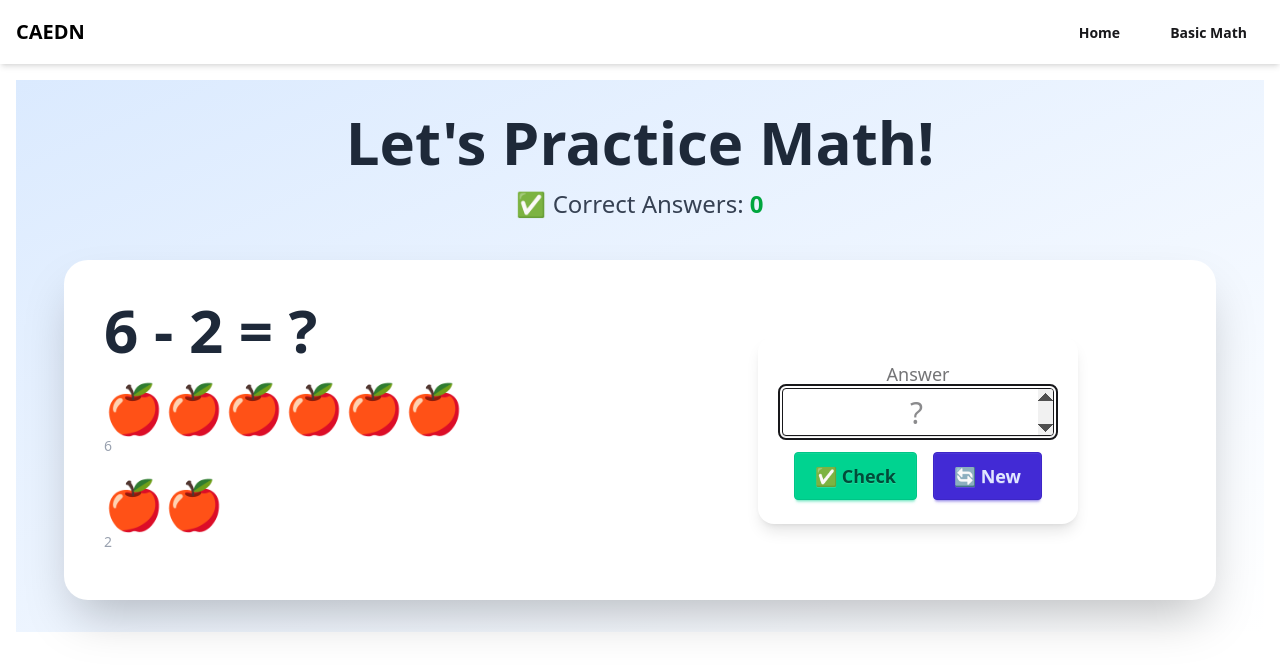
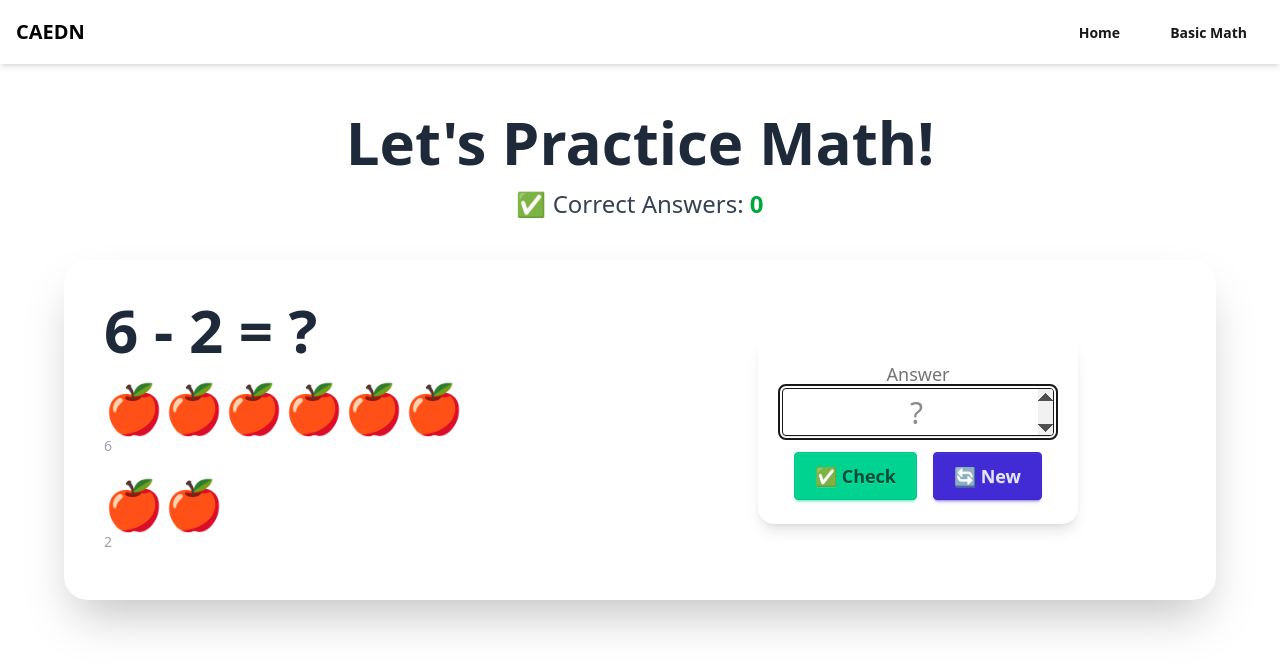
Before and after one commit to jcicaro/caedn-ts, a React (Vite) app: page /basicmath in a window 1280 px wide. Shown: the top 672 px of the page. Built offline with nearby package versions, Linux system fonts and the light colour scheme.

Commit message:
remove bg colour

```diff
--- a/src/pages/BasicMath.tsx
+++ b/src/pages/BasicMath.tsx
@@ -65,7 +65,7 @@ const BasicMath = () => {
   }, []);
 
   return (
-    <section className="bg-gradient-to-br from-blue-100 to-white p-8 flex flex-col items-center justify-center">
+    <section className="p-8 flex flex-col items-center justify-center">
       <div className="w-full max-w-6xl mx-auto">
         <header className="text-center mb-10">
           <h1 className="text-6xl font-extrabold text-gray-800 mb-4">Let's Practice Math!</h1>
```
